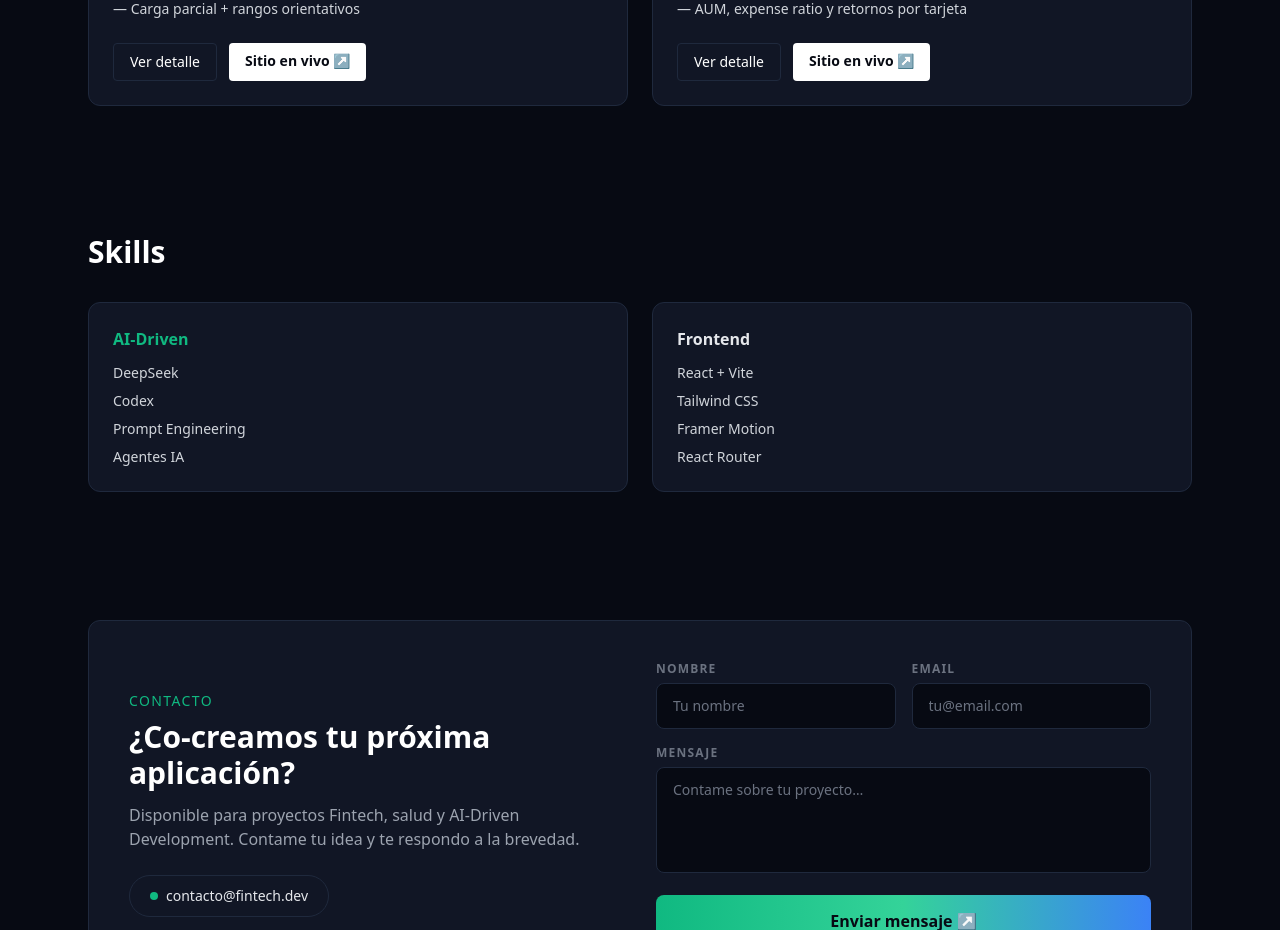
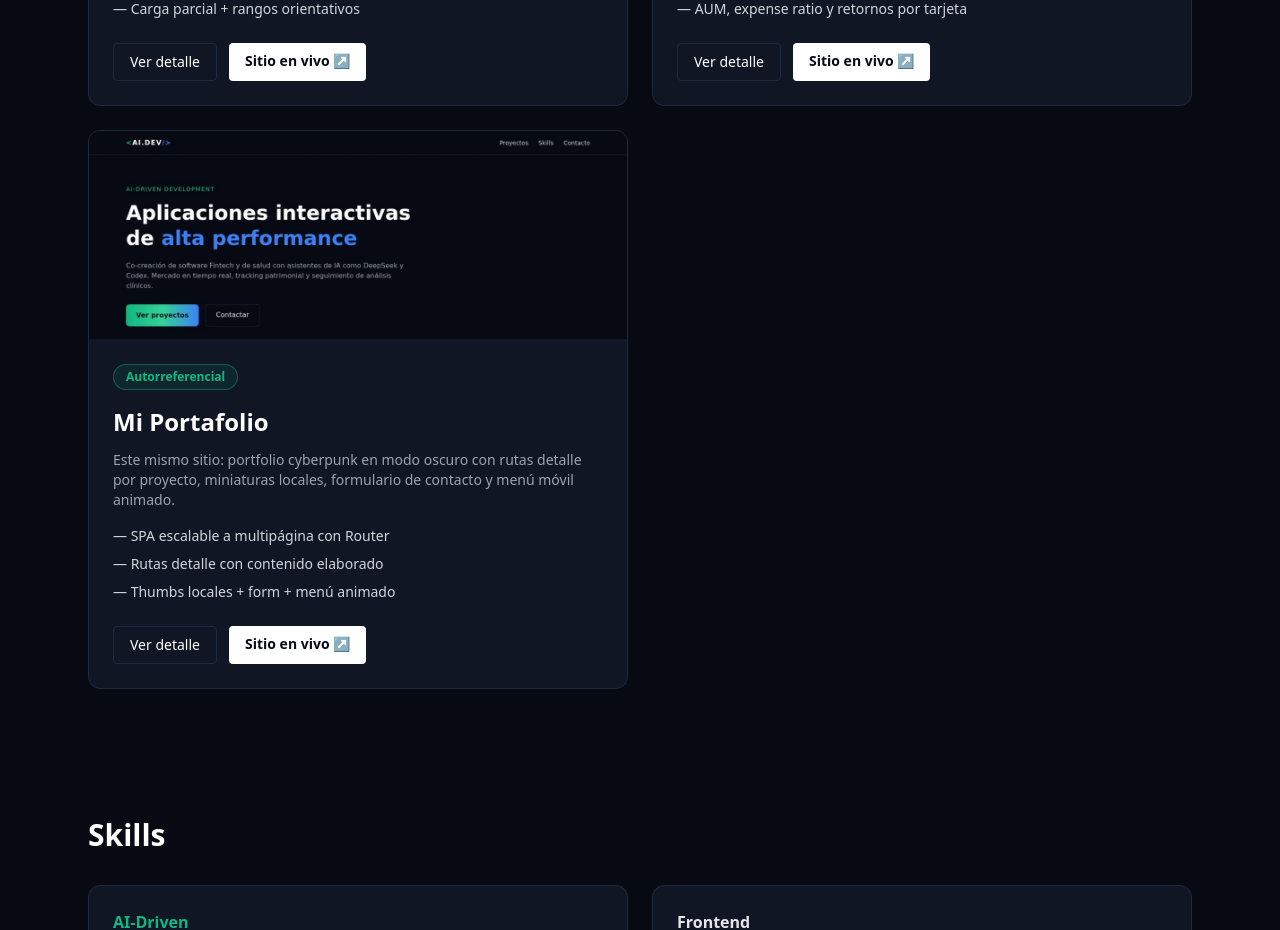
Before and after one commit to razor430/mi-portafolio, a React (Vite) app: page / in a window 1280 px wide. Shown: the part 1720-2650 px from the top of the page. Built offline with nearby package versions, Linux system fonts and the light colour scheme.

Commit message:
Card autorreferencial del portfolio + thumb local

```diff
--- a/src/data/projects.js
+++ b/src/data/projects.js
@@ -191,4 +191,52 @@ export const projects = [
     howToUse:
       'Filtrá por categoría, buscá un ticker o una acción que tengas, compará expense ratio y retornos, y entrá a Analizar para ver la composición antes de decidir.',
   },
+  {
+    id: 'portfolio',
+    title: 'Mi Portafolio',
+    badge: 'Autorreferencial',
+    accent: 'deepseek',
+    liveUrl: 'https://mi-portafolio-ashy-mu.vercel.app/',
+    thumb: '/thumbs/portfolio.jpg',
+    description:
+      'Este mismo sitio: portfolio cyberpunk en modo oscuro con rutas detalle por proyecto, miniaturas locales, formulario de contacto y menú móvil animado.',
+    longDescription:
+      'Meta-proyecto: el portfolio que estás viendo, construido como SPA escalable a multipágina con React Router, Tailwind y Framer Motion.',
+    overview: [
+      'Este portfolio es a la vez contenedor y contenido: la home presenta hero, grid de proyectos, skills y contacto, y cada proyecto tiene su ruta /proyectos/:id con descripción elaborada, miniatura, features, stack y enlace al sitio en vivo.',
+      'La estética es cyberpunk minimalista en modo oscuro estricto (#070A13, tarjetas #111625, bordes #1F293D) con dos acentos neón: verde esmeralda y azul eléctrico. Todas las secciones animan con Framer Motion al hacer scroll y las tarjetas tienen hover premium con escala y glow sincronizado a su color.',
+      'Las miniaturas viven en public/thumbs para no depender de servicios externos, el formulario de contacto arma un mailto con asunto y cuerpo, y el header lleva menú hamburguesa animado en mobile. Deployado en Vercel con build de Vite.',
+    ],
+    sections: [
+      {
+        title: 'Home SPA',
+        text: 'Hero, grid de proyectos, skills y contacto en una sola página con navegación por anclas.',
+      },
+      {
+        title: 'Rutas detalle',
+        text: 'Ruta /proyectos/:id genérica con overview, recorrido por el sitio, fuentes y cómo usarlo.',
+      },
+      {
+        title: 'Hover premium',
+        text: 'Escala 1.02 + box-shadow neón sincronizado al acento en cada tarjeta de proyecto.',
+      },
+      {
+        title: 'Miniaturas locales',
+        text: 'Capturas reales en public/thumbs, sin depender de servicios externos pagos.',
+      },
+      {
+        title: 'Contacto real',
+        text: 'Formulario que compone un mailto + botón con gradiente esmeralda→azul y glow.',
+      },
+      {
+        title: 'Header mobile',
+        text: 'Hamburguesa que muta a X con panel desplegable animado y cierre automático.',
+      },
+    ],
+    features: ['SPA escalable a multipágina con Router', 'Rutas detalle con contenido elaborado', 'Thumbs locales + form + menú animado'],
+    stack: ['React + Vite + Tailwind v3', 'Framer Motion + React Router', 'Vercel'],
+    dataSources: ['Contenido propio', 'Capturas locales'],
+    howToUse:
+      'Estás dentro: navegá a cada ruta detalle desde las cards, probá el menú móvil achicando la ventana y usá el formulario para escribirme.',
+  },
 ]
```
Also changed, not shown: public/thumbs/portfolio.jpg (added), 1 other file (tests, documents, lock files or other folders).
